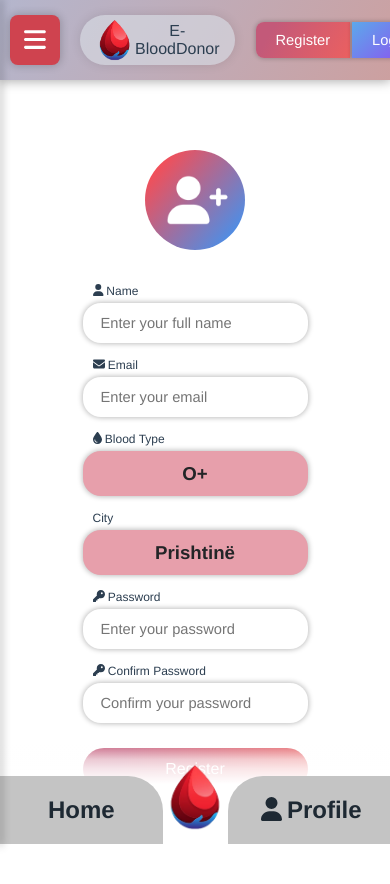
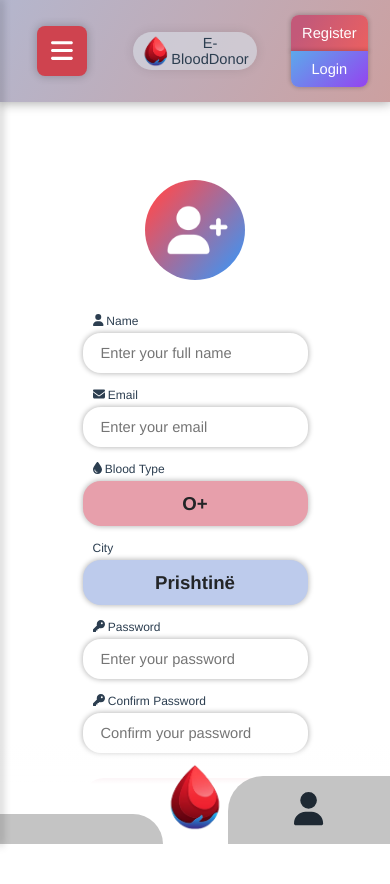
Before and after one commit to belinjo1/EBloodDonor, a Vue app in the folder web-app/: page /register in a window 390 px wide. Shown: the top 884 px of the page. Built offline with nearby package versions, Linux system fonts and the light colour scheme.

Commit message:
minor changes on design and responsiveness

```diff
--- a/web-app/src/components/Header.vue
+++ b/web-app/src/components/Header.vue
@@ -140,12 +140,10 @@ export default {
 .register-btn {
     background: linear-gradient(121deg, rgba(195,89,121,1) 18%, rgba(235,96,96,1) 100%);
     border-radius: 8px 0 0 8px;
-
 }
 
 .register-btn:hover {
     background: linear-gradient(121deg, rgba(186,61,99,1) 18%, rgba(235,73,73,1) 100%);
-    border-radius: 8px 0 0 8px;
 }
 
 .login-btn {
@@ -155,7 +153,6 @@ export default {
 
 .login-btn:hover {
     background: linear-gradient(138deg, rgba(65,152,227,1) 0%, rgba(124,38,222,1) 100%);
-    border-radius: 0 8px 8px 0;
 }
 
 .logout-btn {
@@ -175,4 +172,31 @@ export default {
     background: linear-gradient(138deg, rgba(65,152,227,1) 0%, rgba(124,38,222,1) 100%);
 }
 
+@media only screen and (max-width: 600px) {
+
+    .header-logo{
+       padding: 3px 8px;
+    }
+    .header-logo img{
+        width: 30px;
+    }
+    .header-logo span{
+        font-size: 11pt;
+    }
+
+    .register-login {
+        flex-direction: column;
+    }
+
+    .register-btn{
+        border-radius: 8px 8px 0 0;
+        width: 100%;
+        padding: 10px;
+    }
+    .login-btn{
+        border-radius: 0 0 8px 8px ;
+        width: 100%;
+        padding: 10px;
+    }
+}
 </style>
--- a/web-app/src/components/NavBar.vue
+++ b/web-app/src/components/NavBar.vue
@@ -1,9 +1,9 @@
 <template>
     <div>
         <div id="nav">
-            <router-link to="/"><font-awesome-icon :icon="['fas', 'home']" />Home</router-link>
+            <router-link to="/"><font-awesome-icon :icon="['fas', 'home']" /><span>Home</span></router-link>
             <img src="../assets/logo.png" class="nav-logo">
-            <router-link to="/profile"><font-awesome-icon :icon="['fas', 'user']" />Profile</router-link>
+            <router-link to="/profile"><font-awesome-icon :icon="['fas', 'user']" /><span>Profile</span></router-link>
         </div>
     </div>
 </template>
@@ -63,4 +63,15 @@ background: linear-gradient(0deg, rgba(255,255,255,1) 59%, rgba(255,255,255,0.83
     width: 65px;
     margin-bottom: 12px;
 }
+
+@media only screen and (max-width: 600px) {
+  span{
+    display: none;
+  }
+
+  #nav a {
+    padding: 15px 0;
+    font-size: 25pt;
+  }
+}
 </style>
--- a/web-app/src/views/Profile.vue
+++ b/web-app/src/views/Profile.vue
@@ -35,12 +35,14 @@
         </div>
 
         <div class="profile-bottom">
-          <button class="appointmentBtn">
-            <router-link to="/appointment"
-              ><font-awesome-icon :icon="['fas', 'calendar-check']" />
-              Appointments</router-link
-            >
-          </button>
+
+            <router-link to="/appointment">
+             <button class="appointmentBtn">
+              <font-awesome-icon :icon="['fas', 'calendar-check']" />
+              Appointments
+            </button>
+            </router-link>
+
           <!-- <a href="#history"><font-awesome-icon :icon="['fas', 'medal']"/> Rewards</a> -->
           <button @click="editItem()">
             <font-awesome-icon :icon="['fas', 'pen']" /> Edit Profile
@@ -317,4 +319,9 @@ export default {
 .profile-bottom button:hover {
   background-color: rgb(208, 210, 216);
 }
+
+a{
+  width: 100%;
+}
+
 </style>
--- a/web-app/src/views/Register.vue
+++ b/web-app/src/views/Register.vue
@@ -37,7 +37,7 @@
               ><font-awesome-icon :icon="['fas', 'droplet']" /> Blood
               Type</label
             >
-            <select name="bloodtype" v-model="form.bloodtype">
+            <select name="bloodtype" class="select-blood" v-model="form.bloodtype">
               <option disabled>Select blood type</option>
               <option v-for="type in this.bloodtypes" :value="type">
                 {{ type }}
@@ -49,7 +49,7 @@
             <label for="city"
               ><font-awesome-icon :icon="['fas', 'fa-home']" /> City</label
             >
-            <select name="city" v-model="form.city">
+            <select name="city" class="select-city" v-model="form.city">
               <option disabled>Select City</option>
               <option v-for="city in cities" :value="city">
                 {{ city }}
@@ -152,7 +152,7 @@ export default {
   flex-direction: column;
   justify-content: center;
   align-items: center;
-  margin: 90px;
+  margin: 120px 0;
 }
 
 .profile-image {
@@ -220,12 +220,24 @@ select {
   width: 100%;
   text-align: center;
   color: rgb(35, 37, 39);
-  background-color: rgb(231, 159, 171);
   /* cursor: pointer; */
   transition: 0.35s;
 }
-select:hover {
+
+
+.select-blood{
+  background-color: rgb(231, 159, 171);
+}
+.select-blood:hover {
   background-color: rgb(201, 140, 151);
+  transition: 0.05s;
+}
+
+.select-city{
+  background-color: rgb(189, 203, 236);
+}
+.select-city:hover {
+  background-color: rgb(169, 180, 207);
   transition: 0.05s;
 }
 
```
